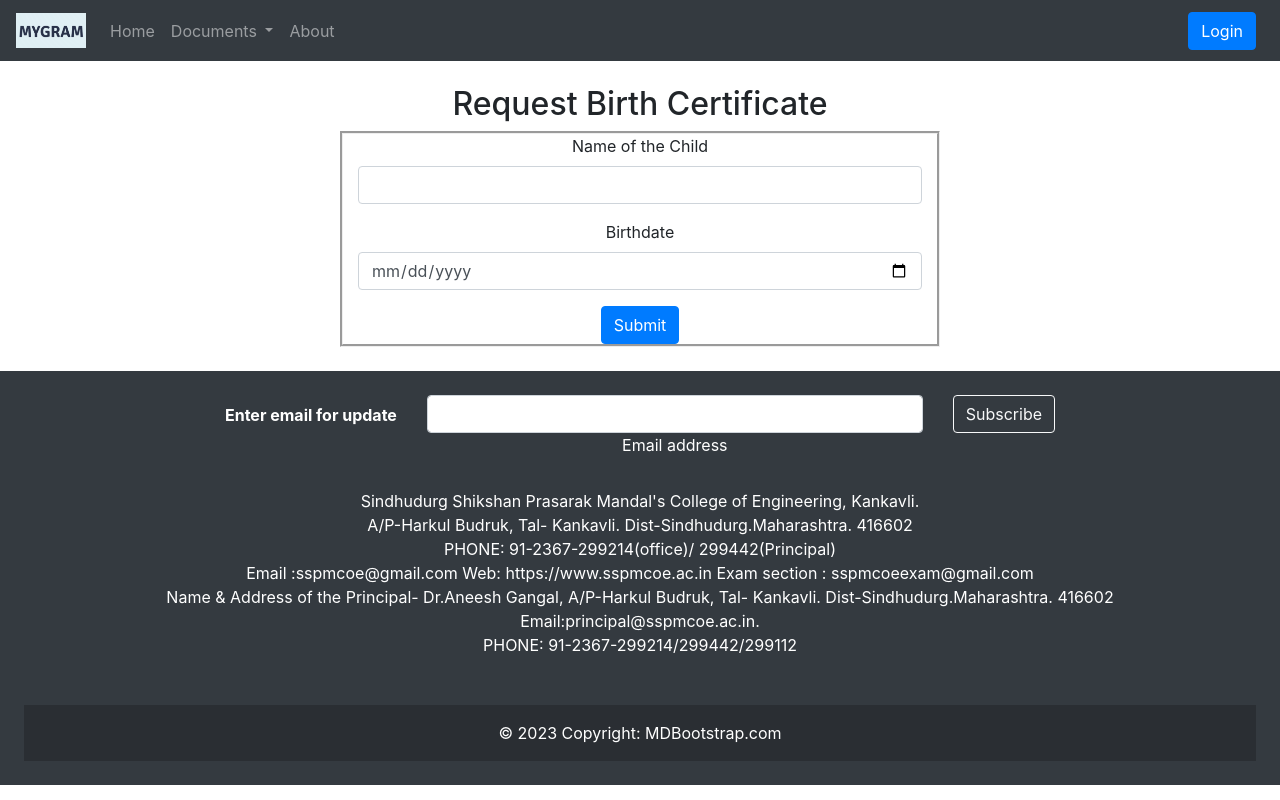
After one commit to MiniProComp/myGram, a Django app: page /requestbirthcertificate/ in a window 1280 px wide. The commit adds this page. Run offline with Django 4.2, Linux system fonts and the light colour scheme; some libraries are stand-ins or nearby versions.

```diff
--- a/mygram/gramapp/urls.py
+++ b/mygram/gramapp/urls.py
@@ -2,6 +2,7 @@ from django.urls import path
 from . import views
 # from django.conf import settings
 # from django.conf.urls.static import static
+from .views import GeneratePdf
 
 urlpatterns = [
 
@@ -18,6 +19,9 @@ urlpatterns = [
     path('deletegramadmin/<int:pk>/', views.deletegramadmin, name='deletegramadmin'),
 
     path('addBirthDetails/', views.addBirthDetails, name='addBirthDetails'),
+    path('requestbirthcertificate/', views.requestBirthCertificate, name='requestbirthcertificate'),
+    path('pdf/<int:pk>/', GeneratePdf.as_view()),
+
     path('addAuthority/', views.addAuthority, name='addAuthority'),
     path('addComplaint/', views.addComplaint, name='addComplaint'),
     path('addfamilyhead/', views.addFamilyHead, name='addfamilyhead'),
--- a/mygram/gramapp/views.py
+++ b/mygram/gramapp/views.py
@@ -9,6 +9,14 @@ from django.contrib.auth.models import User
 from django.core.files.storage import FileSystemStorage
 from email.message import EmailMessage
 import pywhatkit
+from datetime import datetime
+
+from django.http import HttpResponse
+from django.views.generic import View
+from .utils import html_to_pdf
+from django.http import Http404
+
+
 
 
 # Create your views here.
@@ -208,6 +216,41 @@ def addBirthDetails(request):
         return render(request, 'gramapp/home1.html')
     else:
         return render(request, 'gramapp/addBirthDetails.html', locals())
+
+
+def requestBirthCertificate(request):
+    if request.method == "POST":
+        childname = request.POST['childname']
+        birthdate = request.POST['birthdate']
+        # birthdate_object = datetime.strptime(birthdate, '%m/%d/%y %H:%M:%S')
+        birthdetails = BirthDetail.objects.all()
+
+        for i in birthdetails:
+            if(i.childname == childname):
+                context = {'birthdetails': birthdetails}
+                return HttpResponse('yes')
+            else:
+                return HttpResponse("No")
+    else:
+
+        return render(request, 'gramapp/requestBirthCertificate.html')
+
+
+class GeneratePdf(View):
+    def get_object(self, pk=None):
+        try:
+            return BirthDetail.objects.get(childid=pk)
+        except BirthDetail.DoesNotExist:
+            raise Http404
+    def get(self, pk, request, *args, **kwargs):
+        # getting the template
+
+        snippet = self.get_object(pk)
+
+        pdf = html_to_pdf('gramapp/birthCertificate.html',snippet.data)
+
+        # rendering the template
+        return HttpResponse(pdf, content_type='application/pdf')
 
 
 def addAuthority(request):
--- a/mygram/templates/gramapp/base1.html
+++ b/mygram/templates/gramapp/base1.html
@@ -96,7 +96,19 @@
                     </div>
                     </li>
 
+
                     {% endif %}
+                <li class="nav-item dropdown {% block documentactive %}  {% endblock documentactive %}">
+                    <a class="nav-link dropdown-toggle" href="#" id="documents" data-toggle="dropdown"
+                        aria-haspopup="true" aria-expanded="false">
+                        Documents
+                    </a>
+                    <div class="dropdown-menu" aria-labelledby="documents">
+                        <a class="dropdown-item" href="{% url 'requestbirthcertificate' %}">Birth Certificate</a>
+                        <a class="dropdown-item" href="">Marriage Certificate</a>
+                        <a class="dropdown-item" href="">Death Certificate</a>
+                    </div>
+                    </li>
 
                 <li class="nav-item {% block aboutactive %}  {% endblock aboutactive %}">
                     <a class="nav-link" href="/about">About</a>
--- /dev/null
+++ b/mygram/templates/gramapp/requestBirthCertificate.html
@@ -0,0 +1,37 @@
+{% extends 'gramapp/base1.html' %}
+
+{% block title %} Request Birth Certificate {% endblock title %}
+{% block companyactive %} active {% endblock companyactive %}
+{% block head %}
+    <style>
+        .container{
+            width: 600px;
+            border-style: groove;
+            }
+
+    </style>
+{% endblock head %}
+
+{% block body %}
+</br>
+<center><h2 >Request Birth Certificate</h2></center>
+<form class="container" method="post" action="" enctype="multipart/form-data">
+
+<center>
+    {% csrf_token %}
+
+    <div class="form-group">
+            <label for="childname" class="form-label">Name of the Child</label>
+            <input type="text" class="form-control" id="childname" name="childname" autocomplete="off" required>
+        </div>
+
+    <div class="form-group">
+        <label for="birthdate" class="form-label">Birthdate</label>
+        <input type="date" class="form-control" id="birthdate" name="birthdate" autocomplete="off" required>
+    </div>
+
+
+    <button class="btn btn-primary " type="submit" >Submit</button>
+</center>
+</form>
+{% endblock body %}
```
Also changed, not shown: mygram/gramapp/models.py (+5 -5 lines), mygram/gramapp/utils.py (added, +14 -0 lines), mygram/templates/gramapp/birthCertificate.html (added, +15 -0 lines), mygram/db.sqlite3.
